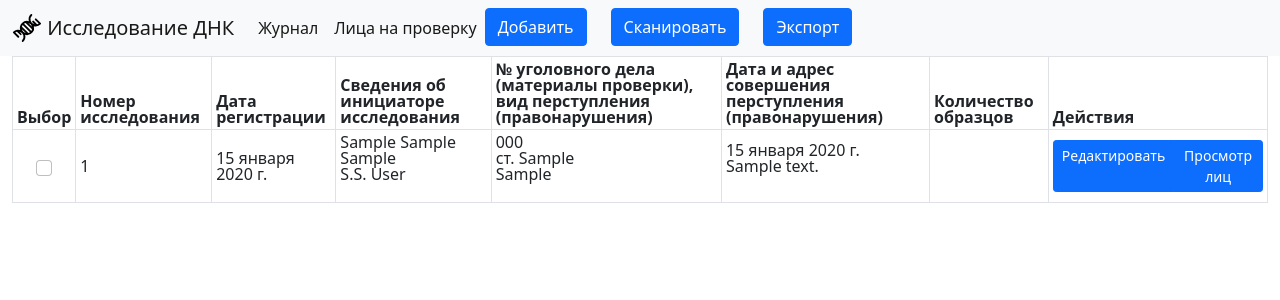
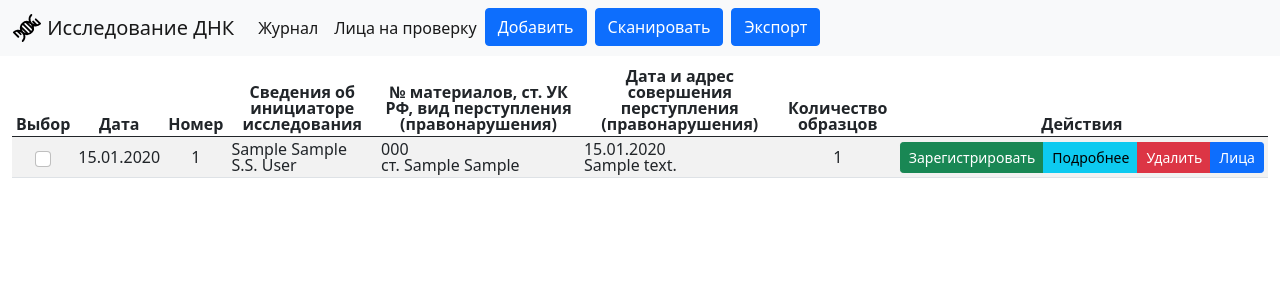
Before and after one commit to drPonihvost/DNA_Research, a Django app: page /research/all in a window 1280 px wide. Shown: the top 300 px of the page. Run offline with Django 4.2, Linux system fonts and the light colour scheme; tables that the repository leaves empty hold one stand-in row (values such as "Sample post"); parts of the project's set-up code (start-up, migrations or seed data) failed here and were passed over; some libraries are stand-ins or nearby versions.

Commit message:
Адаптирована таблица регистрации исследований

```diff
--- a/dnaresearch/dnaresearch/research/templates/research/research.html
+++ b/dnaresearch/dnaresearch/research/templates/research/research.html
@@ -1,24 +1,29 @@
 {% extends 'research/base.html' %}
+{% load research_tags %}
 {% block title %}Журнал{% endblock %}
 {% block command %}
 <a class="btn btn-primary" href="{% url 'all_persons' %}" role="button">Добавить</a>
-<a class="btn btn-primary mx-4" href="{% url 'all_persons' %}" role="button">Сканировать</a>
+<a class="btn btn-primary mx-2" href="{% url 'all_persons' %}" role="button">Сканировать</a>
 <a class="btn btn-primary" href="{% url 'all_persons' %}" role="button">Экспорт</a>
 {% endblock %}
 
 {% block content %}
 <div class="container-fluid">
    <div class="row">
-      <div class="col-12">
-         <table class="table table-bordered table-sm lh-1 align-middle">
-            <thead>
+      <div class="col-12 table-responsive">
+         <table class="table table-striped table-sm align-middle lh-1 my-2">
+            <thead class="text-center">
                <tr>
                   <th scope="col">Выбор</th>
-                  <th scope="col">Номер исследования</th>
-                  <th scope="col">Дата регистрации</th>
-                  <th scope="col">Сведения об инициаторе исследования</th>
-                  <th scope="col">№ уголовного дела (материалы проверки), вид перступления (правонарушения)</th>
-                  <th scope="col">Дата и адрес совершения перступления (правонарушения)</th>
+                  <th scope="col">Дата</th>
+                  <th scope="col">Номер</th>
+                  <th class="d-none d-lg-table-cell" scope="col">Сведения об инициаторе исследования</th>
+                  <th scope="col">
+                     <span class="d-xs-table-cell d-lg-none">№ материалов</span>
+                     <span class="d-none d-lg-table-cell d-xl-none">№ материалов, ст. УК РФ</span>
+                     <span class="d-none d-xl-table-cell">№ материалов, ст. УК РФ, вид перступления (правонарушения)</span>
+                  </th>
+                  <th class="d-none d-lg-table-cell" scope="col">Дата и адрес совершения перступления (правонарушения)</th>
                   <th scope="col">Количество образцов</th>
                   <th scope="col">Действия</th>
                </tr>
@@ -30,31 +35,29 @@
                      <th class="text-center" scope="row">
                         <input type="checkbox" class="form-check-input" value="{{ research.id }}">
                      </th>
-                     <td>{{ research.reg_number }}</td>
-                     <td>{{ research.reg_date }}</td>
-                     <td>
-                        <p>{{ research.initiator_post }} {{ research.initiator_department }}<br>
-                        {{ research.initiator_rank }}<br>
-                        {{ research.initiator_name.0|upper }}.{{ research.initiator_patronymic.0|upper }}. {{ research.initiator_surname|title }}</p>
+                     <td>{{ research.reg_date|date:"d.m.Y" }}</td>
+                     <td class=" d-table-cell text-center">{{ research.reg_number }}</td>
+                     <td class="d-none d-lg-table-cell">
+                        <p class="my-0 d-none d-xl-inline-block">{{ research.initiator_post }} {{ research.initiator_department }}</p>
+                        <p class="my-0 d-none d-xxl-inline-block">{{ research.initiator_rank }}</p>
+                        <p class="my-0">{{ research.initiator_name.0|upper }}.{{ research.initiator_patronymic.0|upper }}. {{ research.initiator_surname|title }}</p>
                      </td>
-                     <td>
-                        <p>
-                           {{ research.event_number }}<br>
-                           ст. {{ research.article }}<br>
-                           {{ research.plot }}
-                        </p>
+                     <td class="d-table-cell">
+                        <p class="d-table-inline-block my-0 text-nowrap">{{ research.event_number }}</p>
+                        <p class="d-none d-lg-inline-block my-0">ст. {{ research.article }}</p>
+                        <p class="d-none d-xl-inline-block my-0">{{ research.plot }}</p>
                      </td>
-                     <td>
-                        <p>
-                           {{ research.incident_date }}<br>
-                           {{ research.address }}
-                        </p>
+                     <td class="d-none d-lg-table-cell">
+                        <p class="my-0">{{ research.incident_date|date:"d.m.Y" }}</p>
+                        <p class="my-0">{{ research.address }}</p>
                      </td>
-                     <td></td>
+                     <td class="text-center">{% get_person_count research_id=research.id %}</td>
                      <td>
                         <div class="btn-group btn-group-sm" role="group" aria-label="Basic example">
-                           <a href="#" class="btn btn-primary">Редактировать</a>
-                           <a href="{{ research.get_absolute_url }}/person" class="btn btn-primary">Просмотр лиц</a>
+                           <a href="#" class="btn btn-success">Зарегистрировать</a>
+                           <a href="{{ research.get_absolute_url }}" class="btn btn-info">Подробнее</a>
+                           <a href="#" class="btn btn-danger">Удалить</a>
+                           <a href="{{ research.get_absolute_url }}/person" class="btn btn-primary">Лица</a>
                         </div>
                      </td>
                   </tr>
--- a/dnaresearch/dnaresearch/research/templatetags/research_tags.py
+++ b/dnaresearch/dnaresearch/research/templatetags/research_tags.py
@@ -1,17 +1,22 @@
 from django import template
-from research.models import *
+from research import models
 
 register = template.Library()
 
 
 @register.simple_tag()
 def get_all_research():
-    return Research.objects.all()
+    return models.Research.objects.all()
 
 
 @register.simple_tag()
 def get_persons(research_id=None):
     if not research_id:
-        return Person.objects.all()
+        return models.Person.objects.all()
     else:
-        return Person.objects.filter(research_id=research_id)
+        return models.Person.objects.filter(research_id=research_id)
+
+
+@register.simple_tag()
+def get_person_count(research_id):
+    return models.Person.objects.filter(research_id=research_id).count()
```
